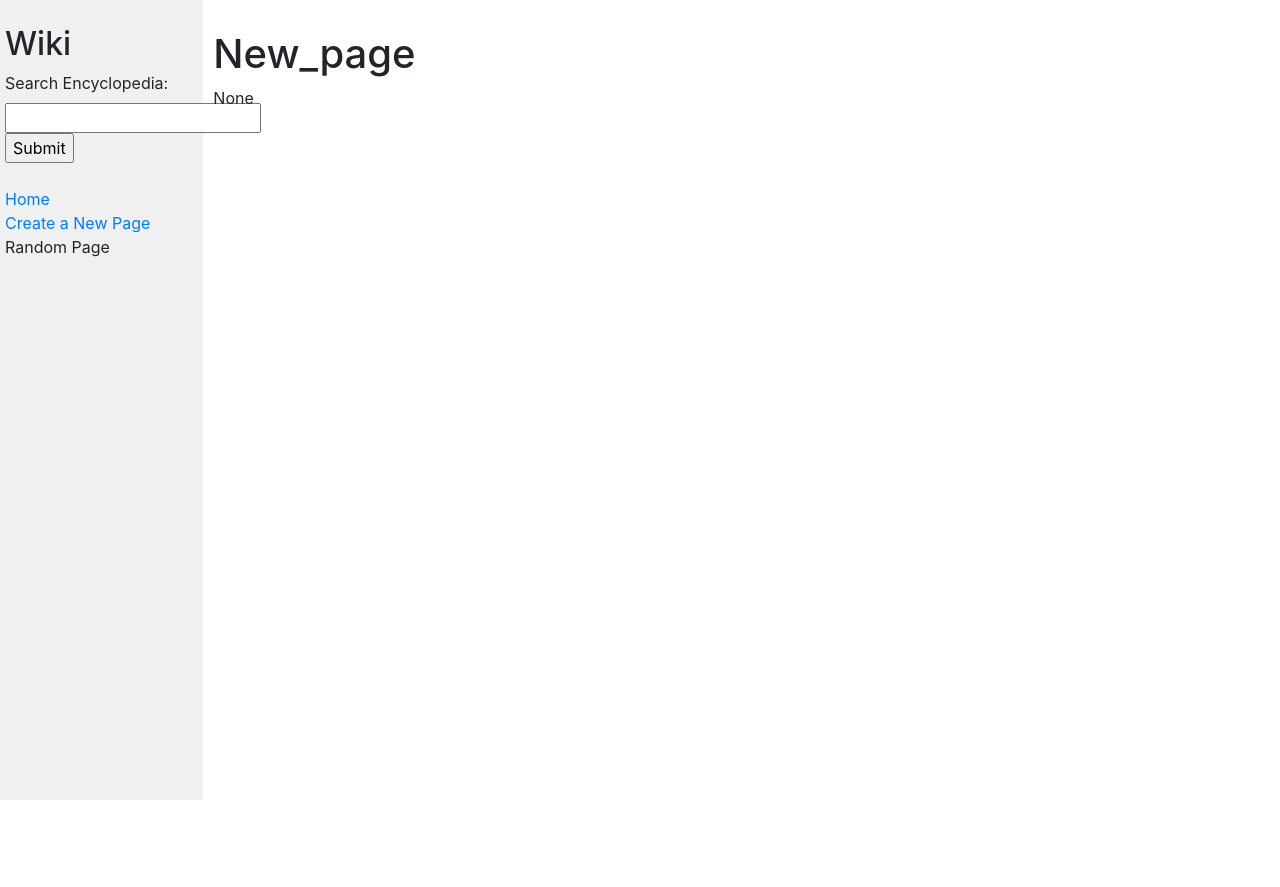
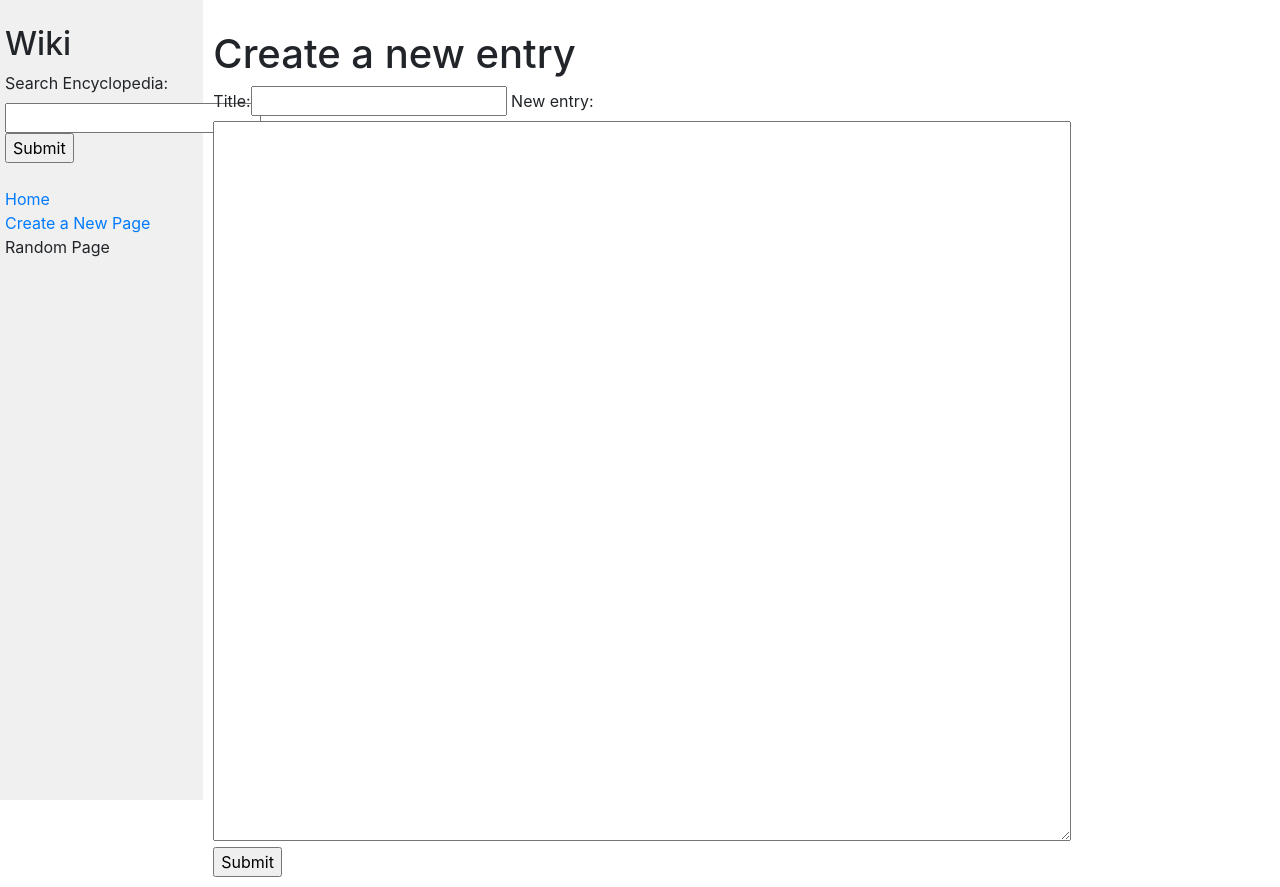
Before and after one commit to jackaitken/wiki, a Django app: page /new_page in a window 1280 px wide. Before the commit the page ends 800 px from the top, so only its background shows below. Run offline with Django 3.2, Linux system fonts and the light colour scheme; some libraries are stand-ins or nearby versions.

Commit message:
began implementation of add new page

```diff
--- a/wiki/encyclopedia/templates/encyclopedia/new_page.html
+++ b/wiki/encyclopedia/templates/encyclopedia/new_page.html
@@ -7,10 +7,23 @@
 {% block body %}
     <h1>Create a new entry</h1>
 
-    <form>
-        <textarea name="message" rows="10" cols="30">Enter your text here.
-            Feel free to use Markdown syntax.</textarea>
+    <form action="{% url 'new_page' %}" method="post">
+    {% csrf_token %}
+    {{ new_entry_form }}
+        <div>
+            <input type="Submit">
+        </div>
+    </form>
+
+
+    <!-- <form>
+        <div>
+            <input type="text" name="title" id="title" placeholder="Title">
+            <br><br>
+        </div>
+        <textarea name="message" spellcheck="true" rows="10" cols="30"
+        placeholder="Enter your text here. Feel free to use Markdown syntax."></textarea>
         <br><br>
         <input type="submit">
-      </form>
+    </form>     -->
 {% endblock %}
--- a/wiki/encyclopedia/templates/encyclopedia/related.html
+++ b/wiki/encyclopedia/templates/encyclopedia/related.html
@@ -1,16 +1,16 @@
 {% extends "encyclopedia/layout.html" %}
 
 {% block title %}
-    {{ title }}
+    Did you mean?
 {% endblock %}
 
 {% block body %}
 <div>
-    <h1>{{ title }}</h1>
+    <h1>Did you mean</h1>
 </div>
 <div>
     <p>
-        Did you mean <a href="{{ entry }}">{{ entry }}</a>?
+        <a href="{{ entry }}">{{ entry }}</a>?
     </p>
 </div>
 
--- a/wiki/encyclopedia/urls.py
+++ b/wiki/encyclopedia/urls.py
@@ -4,6 +4,6 @@
 
 urlpatterns = [
     path("", views.index, name="index"),
-    path("<str:entry>", views.get_page, name="page_entry"),
+    path("wiki/<str:entry>", views.get_page, name="page_entry"),
     path("new_page", views.new_page, name="new_page")
 ]
--- a/wiki/encyclopedia/views.py
+++ b/wiki/encyclopedia/views.py
@@ -7,6 +7,10 @@
 
 class Search(forms.Form):
     search = forms.CharField(label="Search Encyclopedia")
+
+class NewPageForm(forms.Form):
+    title = forms.CharField()
+    new_entry = forms.CharField(widget=forms.Textarea)
 
 def index(request):
     if request.method == "GET":
@@ -29,6 +33,11 @@
                         "title": entry.capitalize(),
                         "form": Search()
                     })
+            return render(request, "encyclopedia/related.html", {
+                "entry": entry,
+                "title": entry.capitalize(),
+                "form": Search()
+            })
 
 def get_page(request, entry):
     return render(request, "encyclopedia/entry.html", {
@@ -38,4 +47,8 @@
     })
 
 def new_page(request):
-    return render(request, "encyclopedia/new_page.html")
+    if request.method == "GET":
+        return render(request, "encyclopedia/new_page.html", {
+            "new_entry_form": NewPageForm(),
+            "form": Search()
+        })
```
